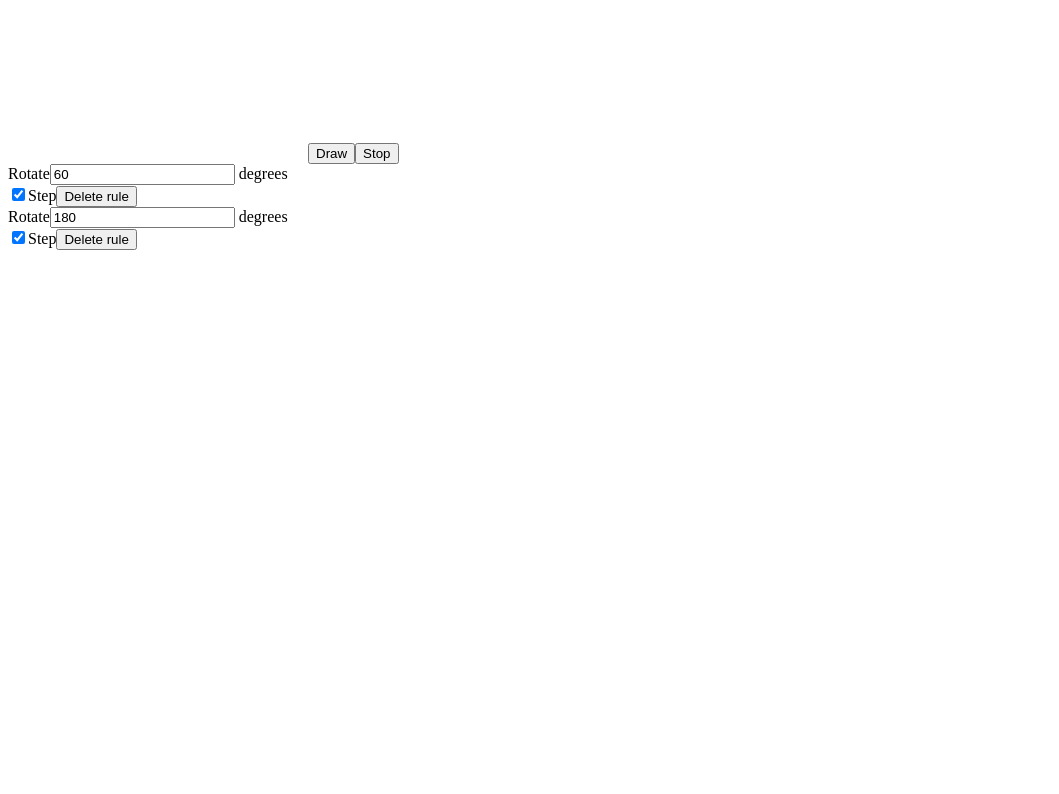
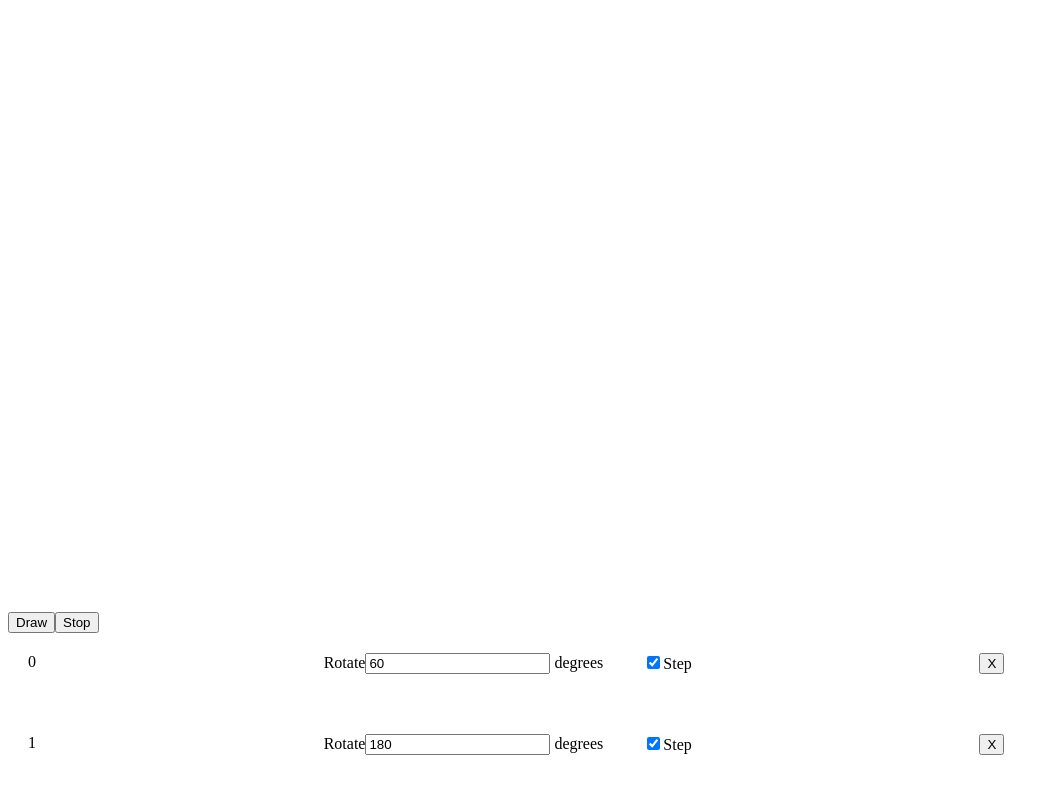
Before and after one commit to ldanet/thue-morse-walker, a React app: page / in a window 1280 px wide. Shown: the top 794 px of the page, without its empty margins (0-1059 px from the left). Built offline with nearby package versions, Linux system fonts and the light colour scheme; the HTML template or start-up script is replaced by a standard one.

Commit message:
Style a bit

```diff
--- a/src/components/canvas/canvas.jsx
+++ b/src/components/canvas/canvas.jsx
@@ -84,7 +84,10 @@ export default class Canvas extends Component {
                 <canvas
                     className={styles.canvas}
                     ref={(canvas) => { this.canvas = canvas; }}
+                    width="1000"
+                    height="600"
                 />
+                <div className={styles.controls}>
                     <button
                         className={styles.button}
                         id="renderButton"
@@ -100,6 +103,7 @@ export default class Canvas extends Component {
                         Stop
                     </button>
                 </div>
+            </div>
         );
     }
 
--- a/src/components/rule/rule.css
+++ b/src/components/rule/rule.css
@@ -0,0 +1,26 @@
+.rule {
+    display: flex;
+    flex-direction: row;
+}
+.rule + .rule {
+    margin-top: 20px;
+}
+.id {
+    flex-grow: 0;
+    padding: 20px;
+    flex: auto;
+}
+.delete {
+    flex-grow: 0;
+    padding: 20px;
+    flex: auto;
+}
+.properties {
+    display: flex;
+    flex-direction: row;
+    flex: auto;
+    flex-grow: 1;
+}
+.property {
+    padding: 20px;
+}
--- a/src/components/rule/rule.jsx
+++ b/src/components/rule/rule.jsx
@@ -2,7 +2,10 @@ import React from 'react';
 import styles from './rule.css';
 
 export default function rule(props) {
-    return (<form className={styles.rule}>
+    return (<div className={styles.rule}>
+        <div className={styles.id}>{props.id}</div>
+        <div className={styles.properties}>
+            <div className={styles.property}>
                 <label htmlFor={`angle${props.id}`}>Rotate</label>
                 <input
                     type="number"
@@ -10,7 +13,8 @@ export default function rule(props) {
                     onChange={props.handleAngleChange}
                     value={props.ruleSet.rotation}
                 /> degrees
-        <br />
+            </div>
+            <div className={styles.property}>
                 <input
                     type="checkbox"
                     id={`step${props.id}`}
@@ -18,6 +22,10 @@ export default function rule(props) {
                     checked={props.ruleSet.step}
                 />
                 <label htmlFor={`step${props.id}`}>Step</label>
-        <button onClick={props.handleDeleteRule}>Delete rule</button>
-    </form>);
+            </div>
+        </div>
+        <div className={styles.delete}>
+            <button title="Delete rule" onClick={props.handleDeleteRule}>X</button>
+        </div>
+    </div>);
 }
```
Lines whose indentation alone changed are shown as unchanged.
